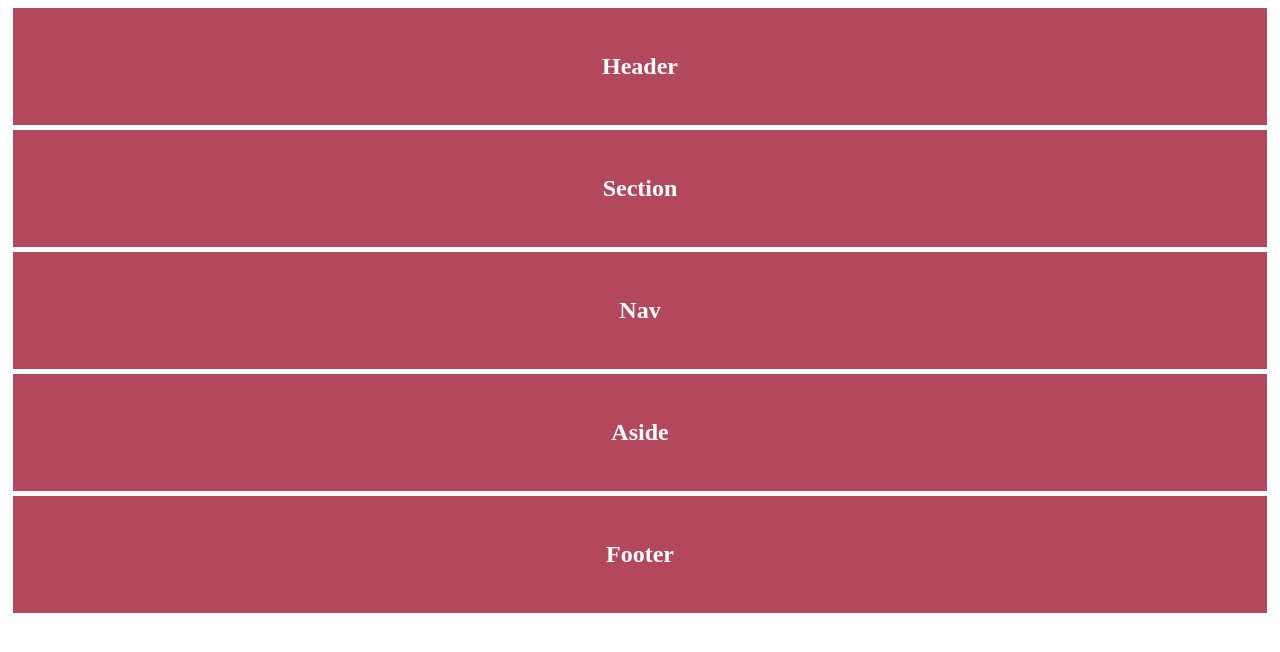
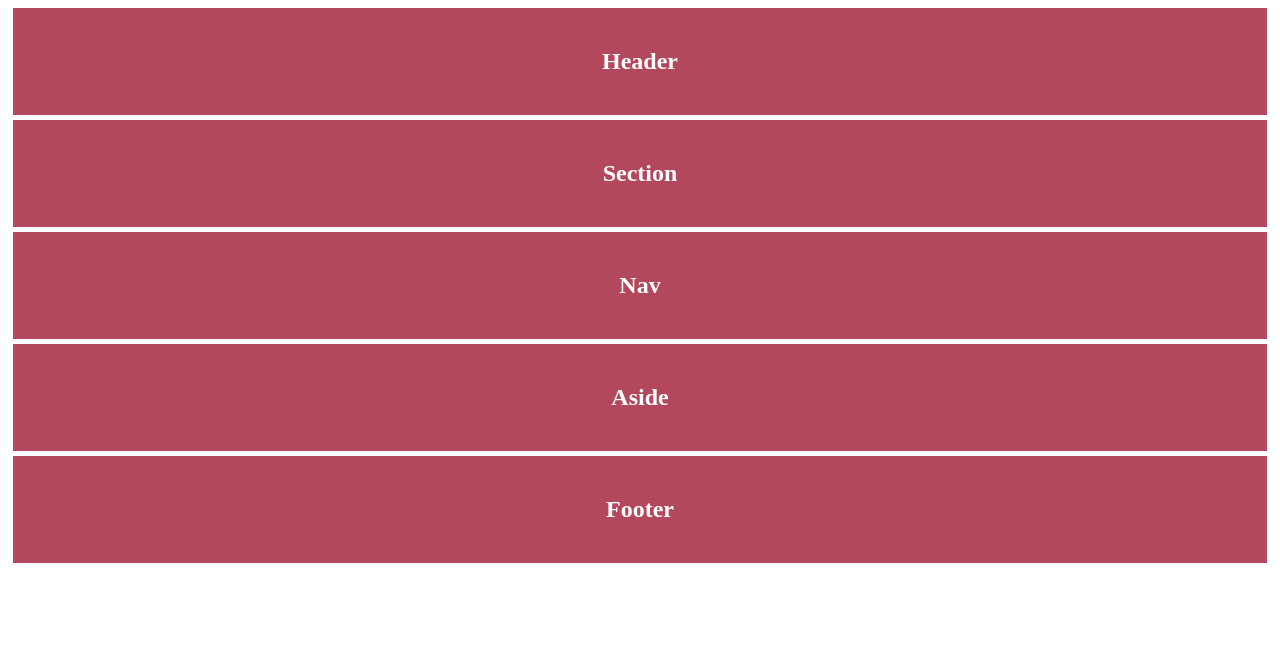
Before and after one commit to jochri3/css-simple-and-easy-grid, a plain HTML site: page index.html in a window 1280 px wide. Drawn offline with Linux system fonts and the light colour scheme.

Commit message:
Mise en place du HTML et CSS de base

```diff
--- a/style.css
+++ b/style.css
@@ -1,6 +1,6 @@
 #container>* {
     background-color: #b3475c;
-    padding: 45px;
+    padding: 40px;
     text-align: center;
     font-weight: bold;
     font-size: 1.5em;
```
